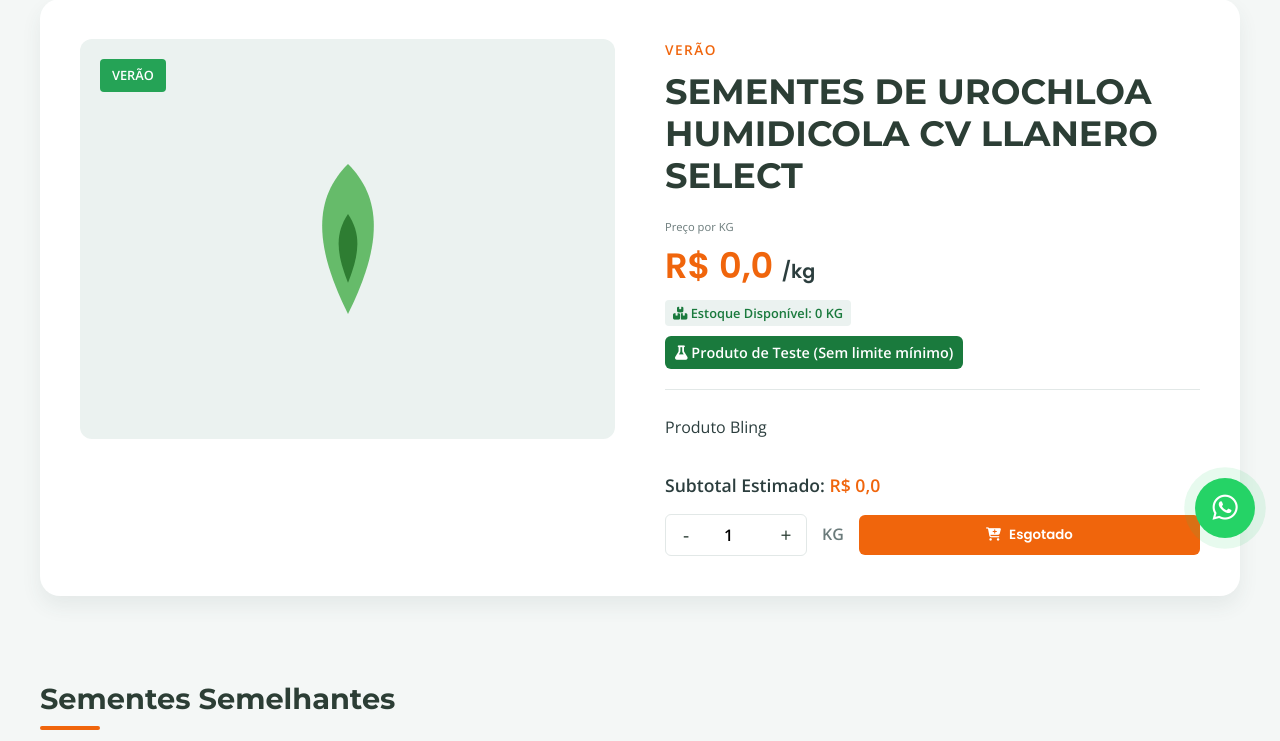
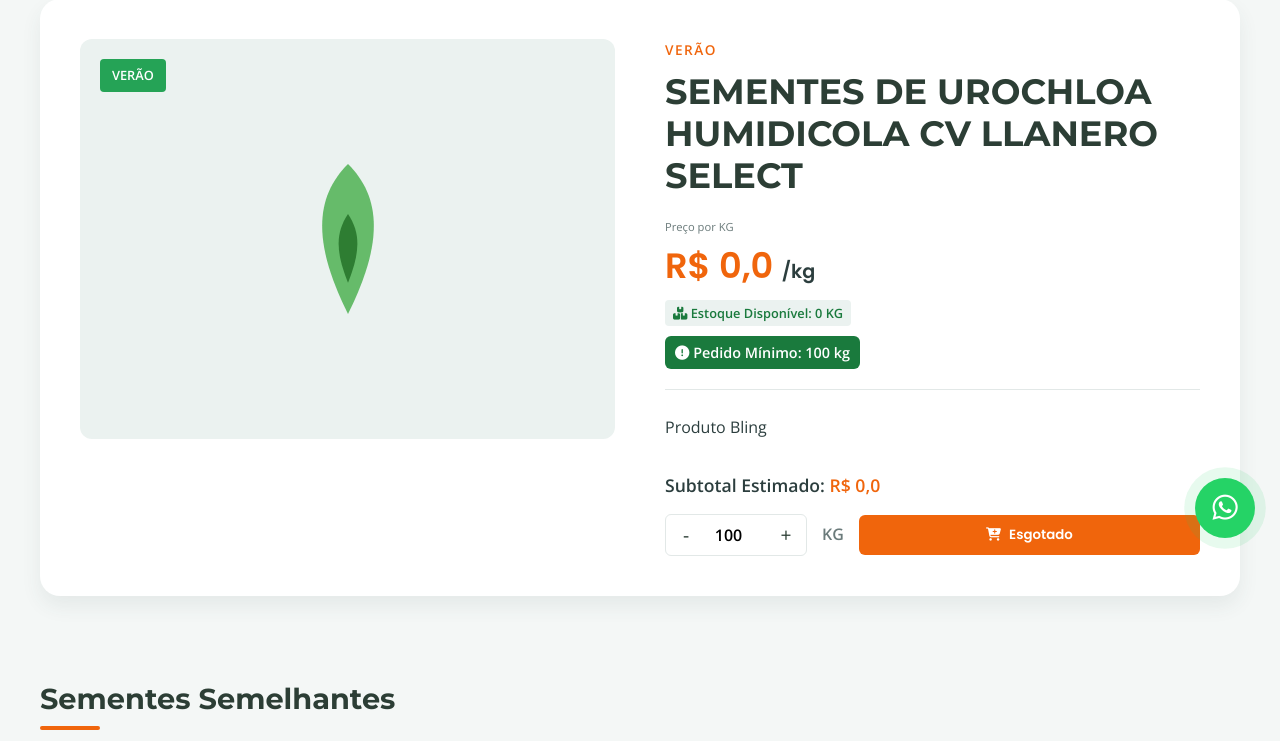
Before and after one commit to cjcsementes-collab/cjc-sementes, a Flask app: page /produto/1 in a window 1280 px wide. Shown: the part 237-978 px from the top of the page. Run offline with Flask 3, Linux system fonts and the light colour scheme.

Commit message:
fix: apply test product logic for 1kg correctly and remove old hardcoded milheto text

```diff
--- a/app.py
+++ b/app.py
@@ -149,9 +149,9 @@ def add_to_cart(produto_id):
     except ValueError:
         quantidade = 100.0
 
-    if produto_id != 1 and quantidade < 100.0:
+    if produto.codigo_bling != 'PRDT00092' and quantidade < 100.0:
         quantidade = 100.0
-        flash('A quantidade mínima por pedido é de 100 kg.', 'warning')
+        flash('A quantidade mínima por pedido é de 100 kg (exceto para produto TESTE).', 'warning')
 
     # Limita ao estoque disponível apenas se não for o produto de teste
     if produto.codigo_bling != 'PRDT00092':
@@ -184,9 +184,9 @@ def update_cart(produto_id):
     except ValueError:
         quantidade = 100.0
 
-    if produto_id != 1 and quantidade < 100.0:
+    if produto.codigo_bling != 'PRDT00092' and quantidade < 100.0:
         quantidade = 100.0
-        flash('A quantidade mínima por pedido é de 100 kg.', 'warning')
+        flash('A quantidade mínima por pedido é de 100 kg (exceto para produto TESTE).', 'warning')
 
     if produto.codigo_bling != 'PRDT00092':
         if quantidade > produto.estoque:
--- a/templates/cart.html
+++ b/templates/cart.html
@@ -74,7 +74,7 @@
                 </div>
 
                 <div style="margin-top: 20px; background-color: rgba(255, 87, 34, 0.1); color: var(--laranja-brasa); padding: 15px; border-radius: var(--radius-sm); font-size: 0.95rem; font-weight: 600; text-align: center;">
-                    <i class="fa-solid fa-circle-exclamation"></i> Lembrete: O pedido mínimo para todas as sementes é de 100 kg (exceto Milheto BRS 1501 para testes).
+                    <i class="fa-solid fa-circle-exclamation"></i> Lembrete: O pedido mínimo para todas as sementes é de 100 kg (exceto produto TESTE).
                 </div>
 
                 <div style="margin-top: 25px; display: flex; justify-content: space-between; align-items: center;">
--- a/templates/product.html
+++ b/templates/product.html
@@ -76,7 +76,7 @@
 
                 <div style="margin-top: 10px;">
                     <div class="product-badge" style="background-color: var(--verde-safra); color: white; padding: 5px 10px; border-radius: var(--radius-sm); font-size: 0.9rem; font-weight: 600; display: inline-block;">
-                        {% if produto.id == 1 %}
+                        {% if produto.codigo_bling == 'PRDT00092' %}
                             <i class="fa-solid fa-flask"></i> Produto de Teste (Sem limite mínimo)
                         {% else %}
                             <i class="fa-solid fa-circle-exclamation"></i> Pedido Mínimo: 100 kg
@@ -106,7 +106,7 @@
                 <div class="qty-buy-box">
                     <div class="qty-selector">
                         <button type="button" class="qty-btn" id="qty-minus">-</button>
-                        <input type="number" name="quantidade" id="quantidade-selector" class="qty-input" value="{% if produto.id == 1 or produto.codigo_bling == 'PRDT00092' %}1{% else %}100{% endif %}" min="{% if produto.id == 1 or produto.codigo_bling == 'PRDT00092' %}1{% else %}100{% endif %}" max="{% if produto.codigo_bling == 'PRDT00092' %}999999{% else %}{{ produto.estoque|int }}{% endif %}">
+                        <input type="number" name="quantidade" id="quantidade-selector" class="qty-input" value="{% if produto.codigo_bling == 'PRDT00092' %}1{% else %}100{% endif %}" min="{% if produto.codigo_bling == 'PRDT00092' %}1{% else %}100{% endif %}" max="{% if produto.codigo_bling == 'PRDT00092' %}999999{% else %}{{ produto.estoque|int }}{% endif %}">
                         <button type="button" class="qty-btn" id="qty-plus">+</button>
                     </div>
 
```
